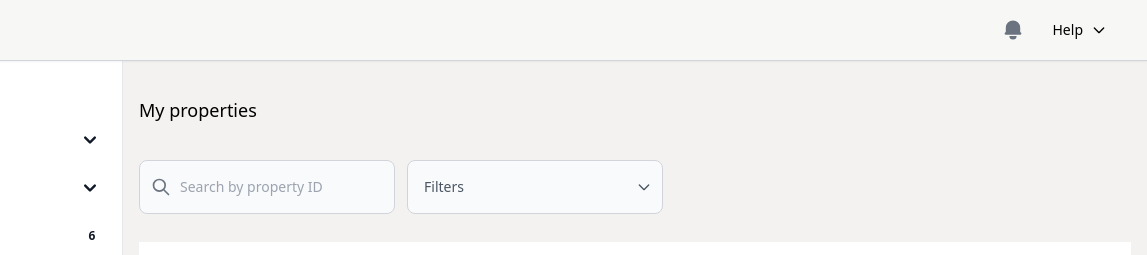
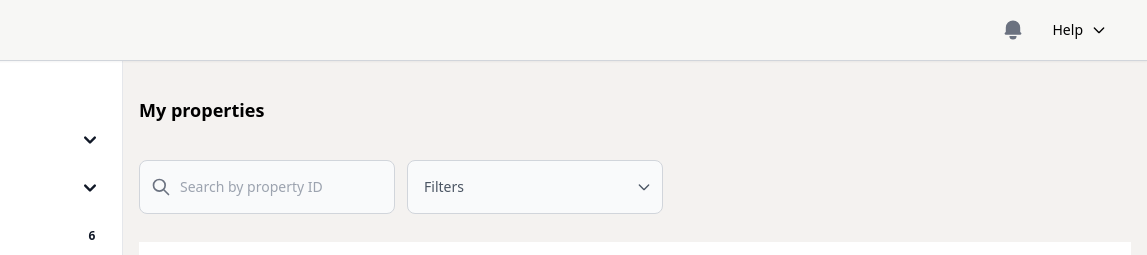
Before and after one commit to koanvl/vrbo_test, a website: page index.html in a window 1280 px wide. Shown: the top 255 px of the page, 133-1280 px from the left. Drawn offline with nearby package versions, Linux system fonts and the light colour scheme.

Commit message:
vrbo-test

```diff
--- a/index.html
+++ b/index.html
@@ -316,7 +316,7 @@
     <!--begin content-area-->
     <div class="w-full lg:pl-[256px]">
       <div class="content-box  p-4">
-        <h1 class="my-5 text-bold text-lg">My properties</h1>
+        <h1 class="my-5 font-bold text-lg">My properties</h1>
         <div class="table-form-box py-4 flex flex-wrap justify-start">
           <form class="w-64 mr-3 mb-3">
             <label for="default-search" class="mb-2 text-sm font-medium text-gray-900 sr-only dark:text-gray-300">Search</label>
```
